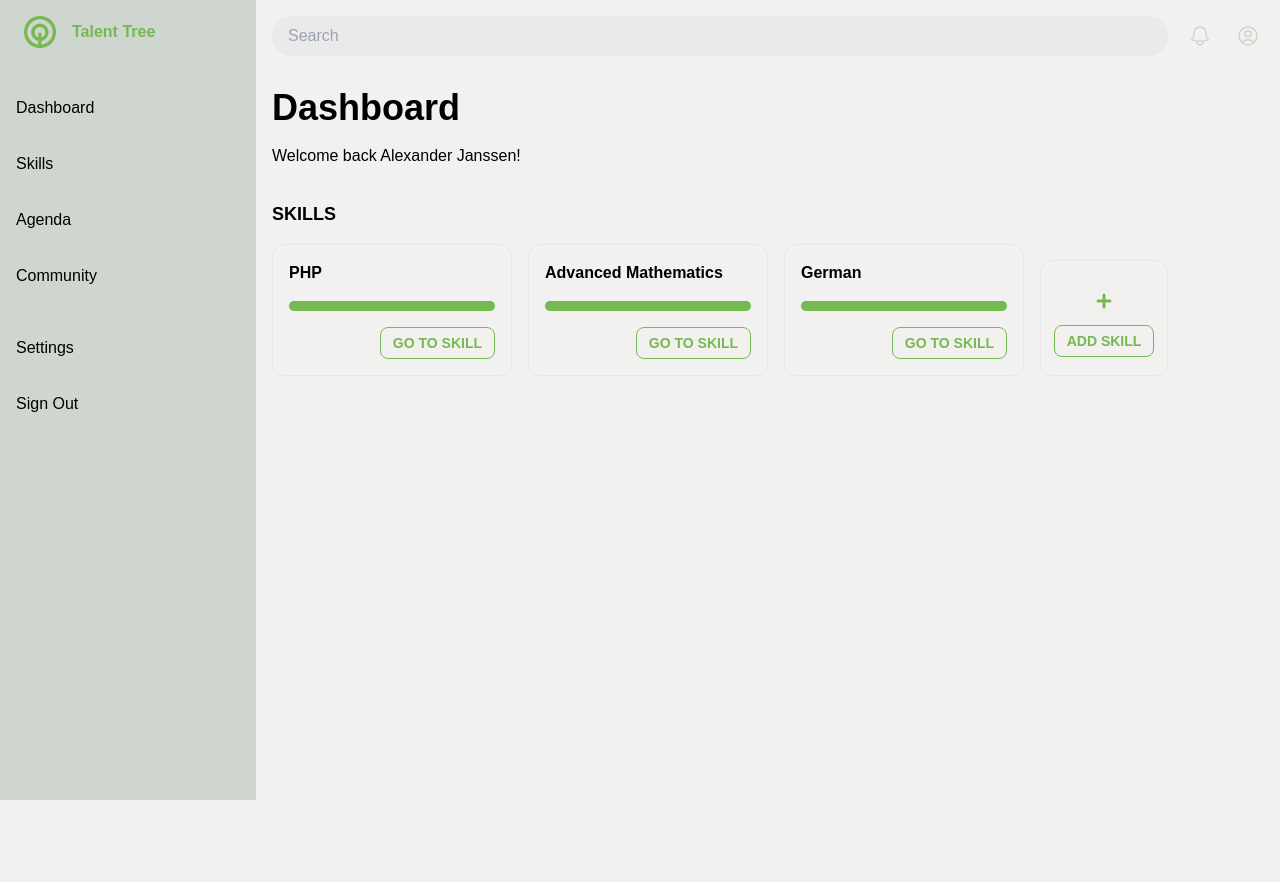
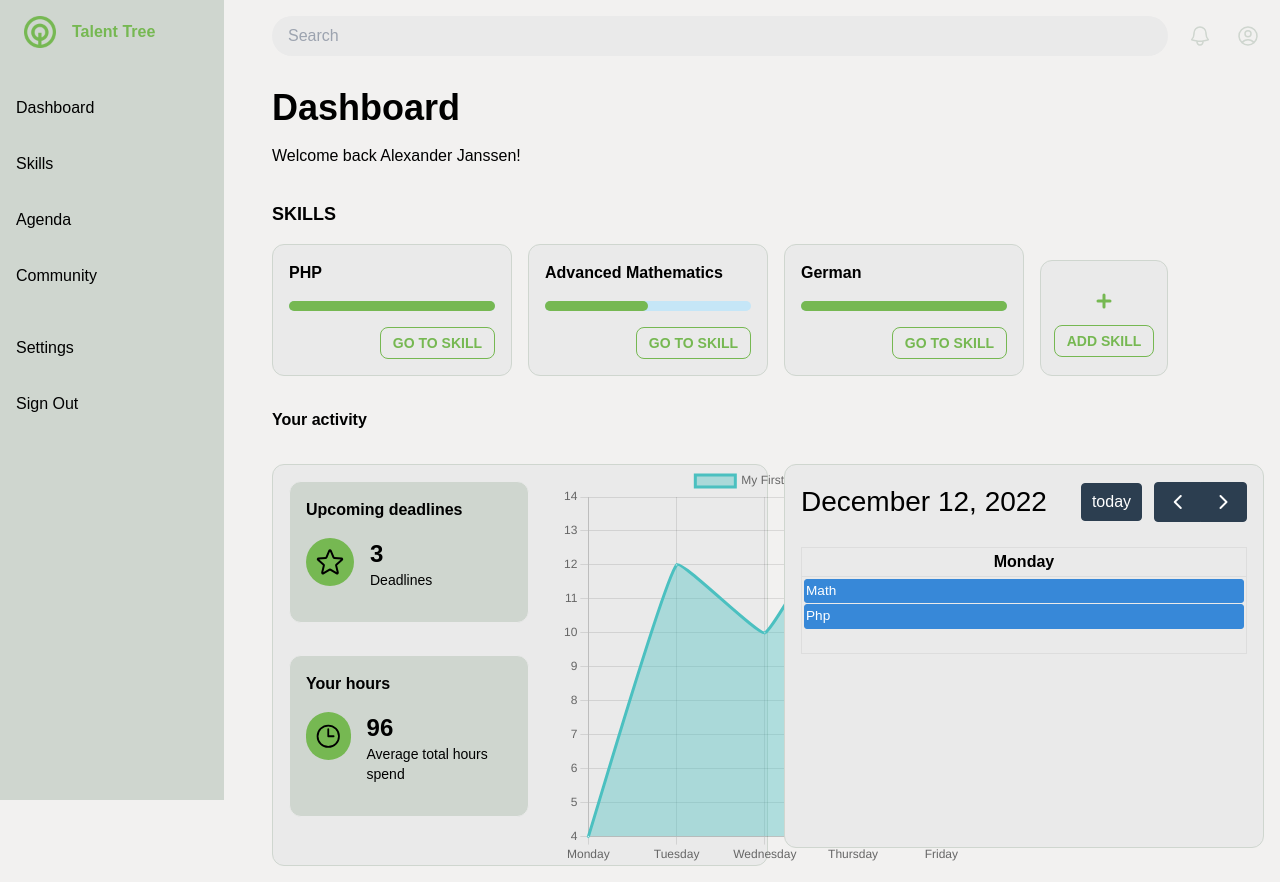
Before and after one commit to nymph44/tallonttree, a Next.js app: page /Dashboard in a window 1280 px wide. Before the commit the page ends 800 px from the top, so only its background shows below. Built offline with nearby package versions, Linux system fonts and the light colour scheme.

Commit message:
updated dashboard page to figma design

```diff
--- a/components/global/Sidebar.js
+++ b/components/global/Sidebar.js
@@ -4,7 +4,7 @@ import { sidebar } from '../../data/config';
 
 const Sidebar = () => {
   return (
-    <aside className="relative w-1/5 h-screen max-h-screen  bg-base-300">
+    <aside className="relative w-60 h-screen max-h-screen  bg-base-300">
       <div className="py-4 px-6 flex items-center space-x-4">
         <img src={sidebar.logo} alt="Logo" className="w-8" />
         <h1 className="font-bold text-primary">{sidebar.title}</h1>
--- /dev/null
+++ b/components/ui/calendar/DayView.js
@@ -0,0 +1,25 @@
+import React from 'react'
+import FullCalendar from '@fullcalendar/react' // must go before plugins
+import dayGridPlugin from '@fullcalendar/daygrid' // a plugin!
+import timeGridPlugin from '@fullcalendar/timegrid' // a plugin!
+import interactionPlugin from '@fullcalendar/interaction' // needed for dayClick
+
+function DayView() {
+  return (
+    <div className="bg-base-200 border h-96 border-base-300 rounded-xl p-4 pb-5 ml-4 w-full pr-4 ">
+        <FullCalendar
+            height="50%"
+            plugins={[ dayGridPlugin ]}
+            initialDate="2022-12-12"
+            initialView='dayGrid'
+            weekends={false}
+            events={[
+                { title: 'Math', date: '2022-12-12', time: '12:00:00' },
+                { title: 'Php', date: '2022-12-12',  time: '14:00:00' }
+            ]}
+        />
+    </div>
+  )
+}
+
+export default DayView
--- a/components/ui/cards/skills/RowSkillCards.js
+++ b/components/ui/cards/skills/RowSkillCards.js
@@ -9,7 +9,7 @@ function RowSkillCards() {
 
           {skills.title.map((skill, index) => (
 
-          <div className="w-60 border rounded-xl p-4">
+          <div className="w-60 bg-base-200 border border-base-300 rounded-xl p-4">
           <h1 className="font-bold mb-4">{skills.title[index]}</h1>
           <div className="w-full bg-accent rounded-full h-2.5 mb-4">
               <div className={`bg-primary h-2.5 rounded-full  ${skills.percentage[index]}`}></div>
@@ -20,7 +20,7 @@ function RowSkillCards() {
           </div>
           ))}
 
-<div className="w-32 border rounded-xl flex flex-col mt-4 pt-4 bottom-0 p-4">
+<div className="w-32 border bg-base-200 border-base-300 rounded-xl flex flex-col mt-4 pt-4 bottom-0 p-4">
   <div className="flex justify-center ">
       <svg className="w-12 h-12 text-primary" xmlns="http://www.w3.org/2000svg" fill="none" viewBox="0 0 24 24" strokeWidth={1.5} stroke="currentColor" >
       <path strokeLinecap="round" strokeLinejoin="round" d="M12 9v6m3-3H9m120a9 9 0 11-18 0 9 9 0 0118 0z" />
--- a/components/ui/cards/skills/WrapSkillCards.js
+++ b/components/ui/cards/skills/WrapSkillCards.js
@@ -8,7 +8,7 @@ function WrapSkillCards() {
 
 
       {skillsAll.title.map((skill, index) => (
-      <div className="w-1/4 border rounded-xl p-4">
+      <div className="w-1/4 bg-base-200 border border-base-300 rounded-xl p-4">
         <h1 className="font-bold mb-4">{skillsAll.title[index]}</h1>
         <div className="w-full bg-accent rounded-full h-2.5 mb-4">
             <div className={`bg-primary h-2.5 rounded-full  ${skillsAll.percentage[index]}`}></div>
--- /dev/null
+++ b/components/ui/charts/linechart/LineChart.js
@@ -0,0 +1,17 @@
+import React from 'react'
+import {Line} from 'react-chartjs-2';
+import Chart from 'chart.js/auto';
+import { lineData } from '../../../../data/config'
+function LineChart() {
+  return (
+
+        <Line
+            data={lineData}
+            width={400}
+            height={400}
+        />
+
+  )
+}
+
+export default LineChart
--- a/data/config.js
+++ b/data/config.js
@@ -29,3 +29,30 @@ export const skillsAll = {
     title: ["PHP", "Advanced Mathematics", "German","Dutch", "Surfing", "UX design","Writing", "Drawing", "Engine building"],
     percentage: ["w-1/3", "w-1/2", 'w-40',"w-40", "w-12", 'w-20',"w-60", "w-full", 'w-full']
 }
+
+export const lineData = {
+    labels: ['Monday', 'Tuesday', 'Wednesday', 'Thursday', 'Friday'],
+    datasets: [
+      {
+        label: 'My First dataset',
+        fill: true,
+        lineTension: 0.1,
+        backgroundColor: 'rgba(75,192,192,0.4)',
+        borderColor: 'rgba(75,192,192,1)',
+        borderCapStyle: 'butt',
+        borderDash: [],
+        borderDashOffset: 0.0,
+        borderJoinStyle: 'miter',
+        pointBorderColor: 'rgba(75,192,192,1)',
+        pointBackgroundColor: '#fff',
+        pointBorderWidth: 1,
+        pointHoverRadius: 5,
+        pointHoverBackgroundColor: 'rgba(75,192,192,1)',
+        pointHoverBorderColor: 'rgba(220,220,220,1)',
+        pointHoverBorderWidth: 2,
+        pointRadius: 1,
+        pointHitRadius: 10,
+        data: [4, 12, 10, 14, 12]
+      }
+    ]
+    };
--- a/pages/Dashboard/index.js
+++ b/pages/Dashboard/index.js
@@ -3,12 +3,57 @@ import Header from '../../components/ui/Header'
 
 import { user } from '../../data/config'
 import RowSkillCards from '../../components/ui/cards/skills/RowSkillCards'
+import LineChart from '../../components/ui/charts/linechart/LineChart'
+import DayView from '../../components/ui/calendar/DayView'
 function Dashboard() {
   return (
     <div>
       <Header title="Dashboard" user={user.name}/>
       <RowSkillCards />
+      <div className="w-full">
+        <h1 className="font-bold mb-8">Your activity</h1>
+        <div className="flex">
+          <div className="w-1/2 border border-base-300 bg-base-200 rounded-xl pr-2 flex space-x-4">
+            <div className='flex-col flex'>
+              <div className="border border-base-200 bg-base-300 rounded-xl  w-60 p-4 m-4 ">
+                <h1 className="font-bold text-md">Upcoming deadlines</h1>
+                <div className="flex space-x-4 py-4">
+                  <div className="bg-primary rounded-full w-12 h-12 flex justify-center items-center p-2">
+                    <svg className=" stroke-base-content " xmlns="http://www.w3.org/2000/svg" fill="none" viewBox="0 0 24 24" strokeWidth={1.5} >
+                      <path strokeLinecap="round" strokeLinejoin="round" d="M11.48 3.499a.562.562 0 011.04 0l2.125 5.111a.563.563 0 00.475.345l5.518.442c.499.04.701.663.321.988l-4.204 3.602a.563.563 0 00-.182.557l1.285 5.385a.562.562 0 01-.84.61l-4.725-2.885a.563.563 0 00-.586 0L6.982 20.54a.562.562 0 01-.84-.61l1.285-5.386a.562.562 0 00-.182-.557l-4.204-3.602a.563.563 0 01.321-.988l5.518-.442a.563.563 0 00.475-.345L11.48 3.5z" />
+                    </svg>
+                  </div>
+                  <div>
+                      <h1 className="text-2xl font-bold">3</h1>
+                      <h1 className="text-sm">Deadlines</h1>
+                  </div>
+                </div>
+              </div>
+              <div className="border border-base-200 bg-base-300 rounded-xl  w-60  p-4 m-4">
+                <h1 className="font-bold text-md">Your hours</h1>
+                <div className="flex space-x-4 py-4 ">
+                  <div className="bg-primary rounded-full w-12 h-12 flex justify-center items-center p-2">
+                  <svg  className=" stroke-base-content " xmlns="http://www.w3.org/2000/svg" fill="none" viewBox="0 0 24 24" strokeWidth={1.5} stroke="currentColor" >
+  <path strokeLinecap="round" strokeLinejoin="round" d="M12 6v6h4.5m4.5 0a9 9 0 11-18 0 9 9 0 0118 0z" />
+</svg>
 
+                  </div>
+                  <div className="">
+                      <h1 className="text-2xl font-bold">96</h1>
+                      <h1 className="text-sm">Average total hours spend</h1>
+                  </div>
+                </div>
+              </div>
+            </div>
+            <div className="">
+            <LineChart/>
+            </div>
+          </div>
+          <div className='w-1/2 pr-4'>
+            <DayView />
+          </div>
+        </div>
+      </div>
     </div>
   )
 }
--- a/pages/_app.js
+++ b/pages/_app.js
@@ -1,12 +1,13 @@
 import Sidebar from '../components/global/Sidebar'
 import Topbar from '../components/global/Topbar'
 import '../styles/globals.css'
+
 function App({ Component, pageProps }) {
   return(
   <>
-  <div className="flex">
+  <div className="flex" data-theme="dark">
     <Sidebar />
-    <div className="p-4 w-4/5 bg-base-100 ">
+    <div className="p-4 ml-8 w-4/5 bg-base-100 ">
       <Topbar />
 
       <Component {...pageProps} />
--- a/tailwind.config.js
+++ b/tailwind.config.js
@@ -3,6 +3,7 @@ module.exports = {
   daisyui:{
     themes: [
       {
+
         mytheme: {
 
           primary: "#76B852",
@@ -15,11 +16,13 @@ module.exports = {
           "base-content": "#000000",
 
         },
-        fontFamily:{
-          'Raleway': ['raleway', 'sans-serif']
-        },
+
+
       },
     ],
+    fontFamily:{
+      'Raleway': ['raleway', 'sans-serif']
+    },
   },
   content: [
     "./pages/**/*.{js,ts,jsx,tsx}",
```
Also changed, not shown: package.json (+10 -1 lines), 1 other file (tests, documents, lock files or other folders).
